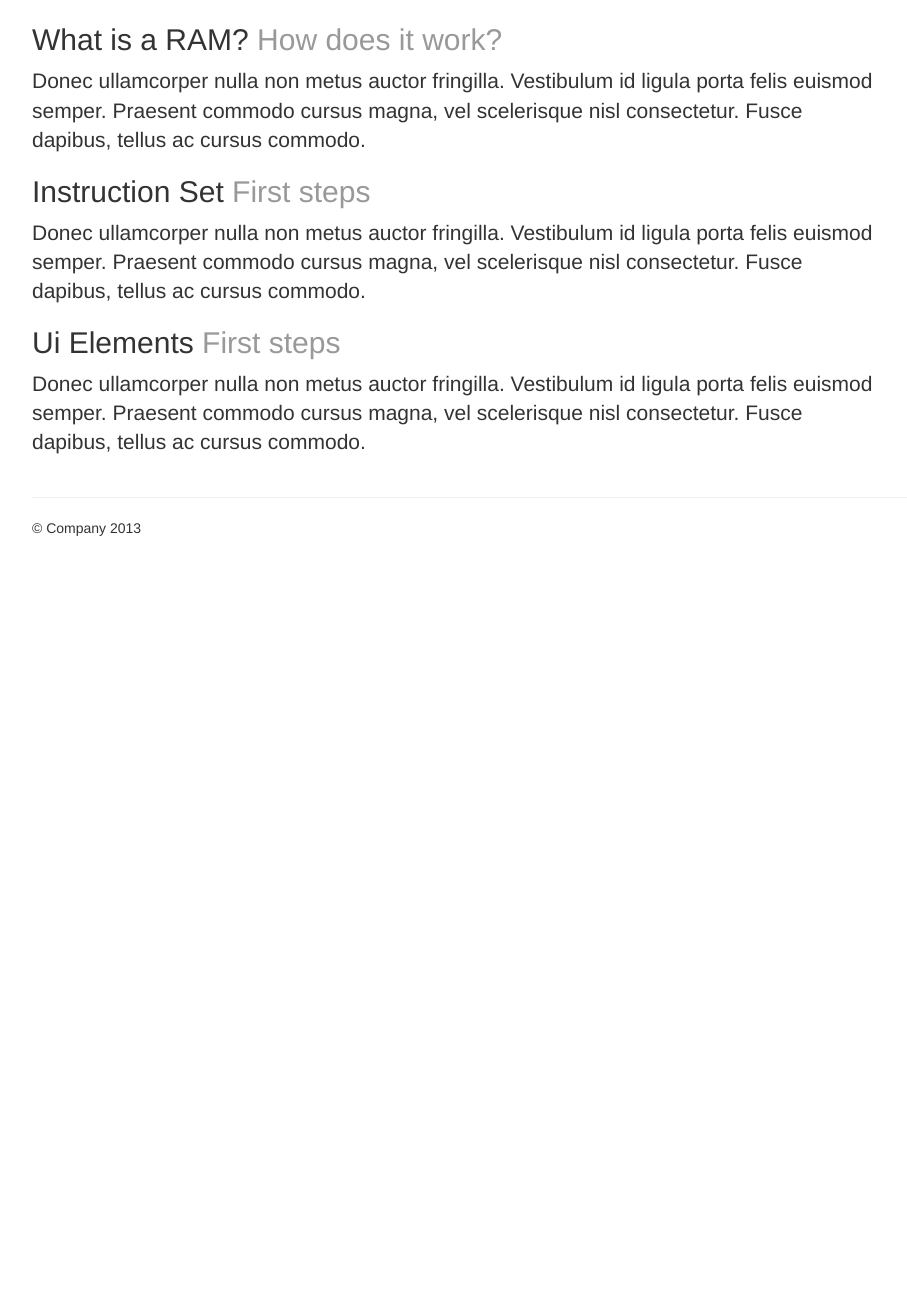
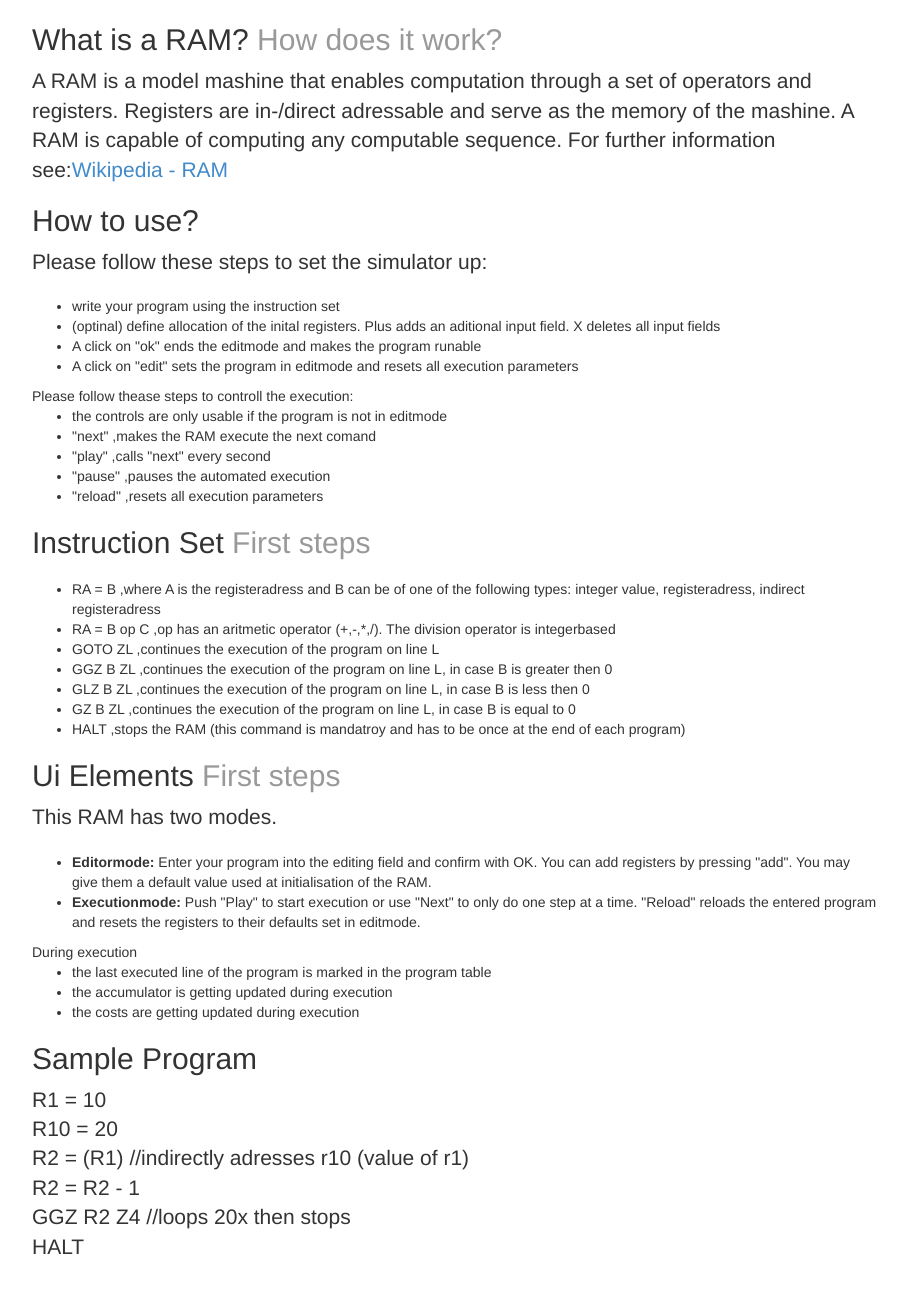
Before and after one commit to mcdorians/ram_simulator, a plain HTML site: page readme.html in a window 1280 px wide. Shown: the part 361-1654 px from the top of the page, without its empty margins (38-945 px from the left). Before the commit the page ends 929 px from the top, so only its background shows below. Drawn offline with nearby package versions, Linux system fonts and the light colour scheme.

Commit message:
toasinos readme

```diff
--- a/readme.html
+++ b/readme.html
@@ -32,22 +32,72 @@
             <div class="row row-offcanvas row-offcanvas-right">
                 <div class="col-xs-12 col-sm-9">
                     <div class="jumbotron">
-                        <h1>RAM!</h1>
-                        <p>This is an example implementation of an Ramdom Accsess Mashine</p>
+                        <h1>Documentation</h1>
+                        <p>This is an example implementation of a Ramdom Access Maschine</p>
                         <p><a href="https://github.com/mcdorians/ram_simulator/archive/master.zip" class="btn btn-primary btn-lg" role="button">Download</a></p>
                     </div>
                     <div class="row">
                         <div id="post1" class="col-md-12">
                             <h2 class="featurette-heading">What is a RAM?<span class="text-muted"> How does it work?</span></h2>
-                            <p class="lead">Donec ullamcorper nulla non metus auctor fringilla. Vestibulum id ligula porta felis euismod semper. Praesent commodo cursus magna, vel scelerisque nisl consectetur. Fusce dapibus, tellus ac cursus commodo.</p>
+                            <p class="lead">A RAM is a model mashine that enables computation through a set of operators and registers. Registers are in-/direct adressable and serve as the memory of the mashine. A RAM is capable of computing any computable sequence. For further information see:<a href="http://en.wikipedia.org/wiki/Random-access_machine">Wikipedia - RAM</a></p>
+                        </div>
+                        <div id="post5" class="col-md-12">
+                            <h2 class="featurette-heading">How to use?<span class="text-muted"></span></h2>
+                            <p class="lead">
+                                Please follow these steps to set the simulator up:
+                            <ul>
+                                <li> write your program using the instruction set </li>
+                                <li> (optinal) define allocation of the inital registers. Plus adds an aditional input field. X deletes all input fields</li>
+                                <li> A click on "ok" ends the editmode and makes the program runable</li>
+                                <li> A click on "edit" sets the program in editmode and resets all execution parameters</li>
+                            </ul>
+                            Please follow thease steps to controll the execution:
+                            <ul>
+                                <li> the controls are only usable if the program is not in editmode</li>
+                                <li> "next" ,makes the RAM execute the next comand</li>
+                                <li> "play" ,calls "next" every second</li>
+                                <li> "pause" ,pauses the automated execution</li>
+                                <li> "reload" ,resets all execution parameters</li>
+                            </ul>
+
                         </div>
                         <div id="post2" class="col-md-12">
                             <h2 class="featurette-heading">Instruction Set<span class="text-muted"> First steps</span></h2>
-                            <p class="lead">Donec ullamcorper nulla non metus auctor fringilla. Vestibulum id ligula porta felis euismod semper. Praesent commodo cursus magna, vel scelerisque nisl consectetur. Fusce dapibus, tellus ac cursus commodo.</p>
+                            <p class="lead"><ul>
+                                <li>RA = B ,where A is the registeradress and B can be of one of the following types: integer value, registeradress, indirect registeradress</li>
+                                <li> RA = B op C ,op has an aritmetic operator (+,-,*,/). The division operator is integerbased</li>
+                                <li> GOTO ZL ,continues the execution of the program on line L</li>
+                                <li> GGZ B ZL ,continues the execution of the program on line L, in case B is greater then 0</li>
+                                <li> GLZ B ZL ,continues the execution of the program on line L, in case B is less then 0</li>
+                                <li> GZ B ZL ,continues the execution of the program on line L, in case B is equal to 0</li>
+                                <li> HALT ,stops the RAM (this command is mandatroy and has to be once at the end of each program)</li>
+                            </ul>
                         </div>
                         <div id="post3" class="col-md-12">
                             <h2 class="featurette-heading">Ui Elements<span class="text-muted"> First steps</span></h2>
-                            <p class="lead">Donec ullamcorper nulla non metus auctor fringilla. Vestibulum id ligula porta felis euismod semper. Praesent commodo cursus magna, vel scelerisque nisl consectetur. Fusce dapibus, tellus ac cursus commodo.</p>
+                            <p class="lead">This RAM has two modes.
+                            <ul>
+                                <li><b>Editormode:</b> Enter your program into the editing field and confirm with OK. You can add registers by pressing "add". You may give them a default value used at initialisation of the RAM.</li>
+                                <li><b>Executionmode:</b> Push "Play" to start execution or use "Next" to only do one step at a time. "Reload" reloads the entered program and resets the registers to their defaults set in editmode. </li>
+                            </ul>
+                            During execution </br>
+                            <ul>
+                                <li> the last executed line of the program is marked in the program table </li>
+                                <li> the accumulator is getting updated during execution </li>
+                                <li> the costs are getting updated during execution </li>
+                            </ul>
+
+                        </div>
+                        <div id="post4" class="col-md-12">
+                            <h2 class="featurette-heading">Sample Program<span class="text-muted"></span></h2>
+                            <p class="lead">
+                                R1 = 10 </br>
+                                R10 = 20</br>
+                                R2 = (R1) //indirectly adresses r10 (value of r1)</br>
+                                R2 = R2 - 1</br>
+                                GGZ R2 Z4 //loops 20x then stops</br>
+                                HALT</br>
+                            </p>
                         </div>
                     </div><!--/row-->
                 </div><!--/span-->
@@ -56,16 +106,12 @@
                     <div class="list-group">
                         <a href="#post1" class="list-group-item">RAM?</a>
                         <a href="#post2" class="list-group-item">Instructions</a>
-                        <a href="#post3" class="list-group-item">Ui Elements</a>
+                        <a href="#post3" class="list-group-item">UI Elements</a>
+                        <a href="#post4" class="list-group-item">Sample Program</a>
                     </div>
                 </div><!--/span-->
             </div><!--/row-->
 
-            <hr>
-
-            <footer>
-                <p>© Company 2013</p>
-            </footer>
 
         </div>
 
```
